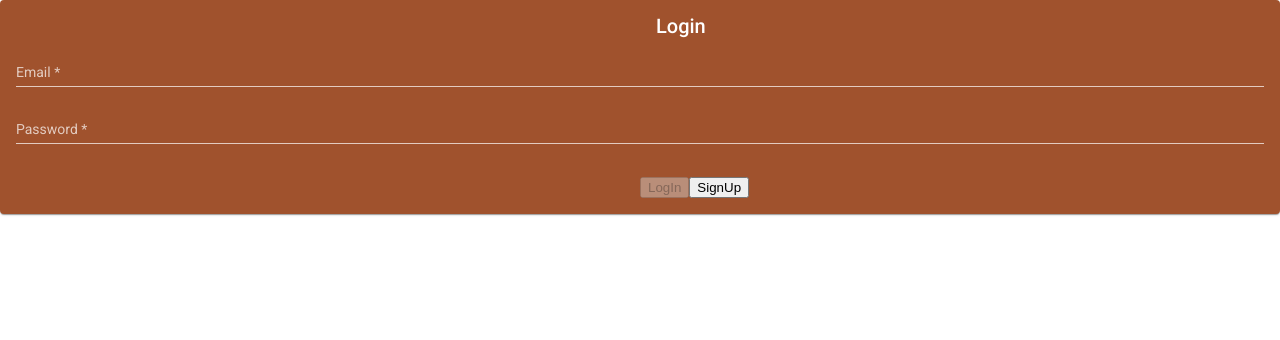
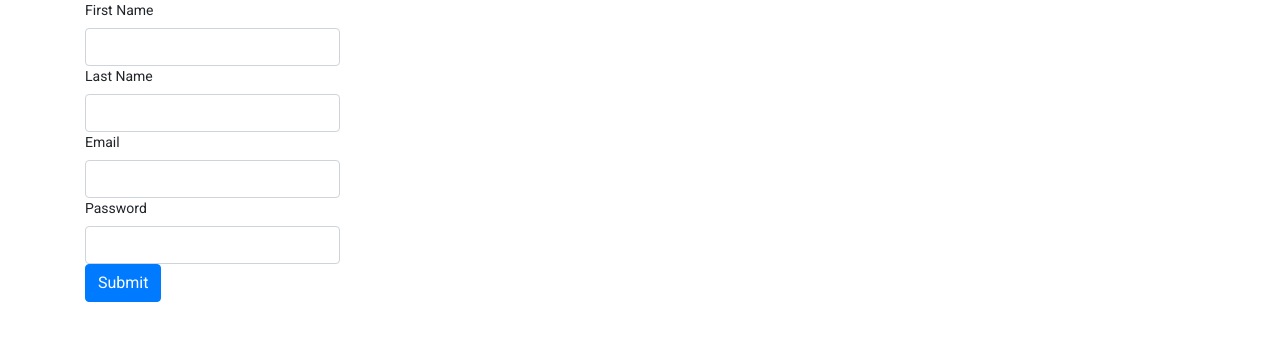
Before and after one commit to YogeshSolanki2/Swiggy, an Angular app: page / in a window 1280 px wide. Shown: the top 340 px of the page. Built offline with nearby package versions, Linux system fonts and the light colour scheme.

Commit message:
SignUp page Temp Design & Validation

```diff
--- a/src/app/app.component.html
+++ b/src/app/app.component.html
@@ -1,2 +1,2 @@
-<app-login-page></app-login-page>
-<!-- <app-signup-page></app-signup-page> -->
+<!-- <app-login-page></app-login-page>  -->
+<app-signup-page></app-signup-page>
--- a/src/app/login-page/login-page.component.ts
+++ b/src/app/login-page/login-page.component.ts
@@ -38,6 +38,8 @@ export class LoginPageComponent  {
 
 
 
+
+
 }
 const control = new FormControl('YOgesh17#', Validators.pattern("^(?=.*[0-9])"+ "(?=.*[a-z])(?=.*[A-Z])"+ "(?=.*[@#$%^&+=])"+ "(?=\\S+$).{8,20}$"));
 
--- a/src/app/signup-page/signup-page.component.html
+++ b/src/app/signup-page/signup-page.component.html
@@ -1,18 +1,45 @@
-<p>signup-page works!</p>
-<form class="example-form">
-    <mat-form-field class="example-full-width" appearance="fill">
-      <mat-label>Email</mat-label>
-      <input type="email" matInput [formControl]="emailFormControl" [errorStateMatcher]="matcher"
-             placeholder="Ex. pat@example.com">
-      <mat-hint>Errors appear instantly!</mat-hint>
-      <mat-error *ngIf="emailFormControl.hasError('email') && !emailFormControl.hasError('required')">
-        Please enter a valid email address
-      </mat-error>
-      <mat-error *ngIf="emailFormControl.hasError('required')">
-        Email is <strong>required</strong>
-      </mat-error>
-      <mat-error *ngIf="emailFormControl.hasError('maxLength')">
-        MAXLENGTH  is <strong>required</strong>
-      </mat-error>
-    </mat-form-field>
+
+<div class="container">
+  <div class ="row">
+    <div class ="col-lg-3">
+<form [formGroup]="signUpForm" (ngSubmit)="submit()">
+    <div class="example-form">
+      <label for="name">First Name</label>
+      <input formControlName="firstName" id="firstName" type="text" class="form-control">
+      <div *ngIf="data.firstName.touched && data.firstName.invalid" class="alert alert-danger">
+        <mat-error *ngIf="data.firstName.errors.required">First name is <Strong>Required</Strong></mat-error>
+        <mat-error *ngIf="data.firstName.errors.minlength">First name must be of <Strong>2 Character</Strong></mat-error>
+      </div>
+    </div>
+
+    <div class="example-form">
+      <label for="lastName">Last Name</label>
+      <input formControlName="lastName" id="lastname" type="text" class="form-control">
+      <div *ngIf="data.lastName.touched && data.lastName.invalid" class="alert alert-danger">
+        <mat-error *ngIf="data.lastName.errors.required">Last name is <Strong>Required</Strong></mat-error>
+        <mat-error *ngIf="data.lastName.errors.minlength">Last name must be of <Strong>2 Character</Strong></mat-error>
+      </div>
+    </div>
+
+    <div class="example-form">
+      <label for="email">Email</label>
+      <input formControlName="email" id="email" type="text" class="form-control">
+      <div *ngIf="data.email.touched && data.email.invalid" class="alert alert-danger">
+        <mat-error *ngIf="data.email.errors.required">Email is <Strong>Required</Strong></mat-error>
+        <mat-error *ngIf="data.email.errors.mail">Email is <Strong>Invalid</Strong></mat-error>
+      </div>
+    </div>
+
+    <div class="example-form">
+      <label for="password">Password</label>
+      <input formControlName="password" id="password" type="text" class="form-control">
+      <div *ngIf="data.password.touched && data.password.invalid" class="alert alert-danger">
+        <mat-error *ngIf="data.password.errors.required">Password is <Strong>Required</Strong></mat-error>
+        <mat-error *ngIf="data.password.errors.pattern">Password dont match the  <Strong>Criteria</Strong></mat-error>
+      </div>
+    </div>
+    <button class="btn btn-primary" type="submit">Submit</button>
   </form>
+</div>
+</div>
+</div>
--- a/src/app/signup-page/signup-page.component.ts
+++ b/src/app/signup-page/signup-page.component.ts
@@ -1,27 +1,45 @@
 import {Component ,OnInit} from '@angular/core';
-import {FormControl, FormGroupDirective, NgForm, Validators} from '@angular/forms';
-import {ErrorStateMatcher} from '@angular/material/core';
+import {FormControl, FormGroup, FormGroupDirective, NgForm, Validators} from '@angular/forms';
 
-/** Error when invalid control is dirty, touched, or submitted. */
-export class MyErrorStateMatcher implements ErrorStateMatcher {
-  isErrorState(control: FormControl | null, form: FormGroupDirective | NgForm | null): boolean {
-    const isSubmitted = form && form.submitted;
-    return !!(control && control.invalid && (control.dirty || control.touched || isSubmitted));
-  }
-}
+
 @Component({
   selector: 'app-signup-page',
   templateUrl: './signup-page.component.html',
   styleUrls: ['./signup-page.component.css']
 })
+
 export class SignupPageComponent implements OnInit {
-  emailFormControl = new FormControl('', [
-    Validators.required,
-    Validators.email,
-    Validators.maxLength(12),
-  ]);
-  matcher = new MyErrorStateMatcher();
   constructor() { }
+
+  minimunLength=2;
+  maximumLength=20;
+
+  signUpForm = new FormGroup({
+    firstName: new FormControl('',[
+      Validators.required,
+      Validators.minLength(this.minimunLength),
+      Validators.maxLength(this.maximumLength),]),
+
+    lastName: new FormControl('',[
+      Validators.required,
+      Validators.minLength(this.minimunLength),
+      Validators.maxLength(this.maximumLength),]),
+
+    email: new FormControl('',[
+      Validators.required,
+      Validators.email]),
+
+    password: new FormControl('',[
+      Validators.required,
+      Validators.pattern("^(?=.*[0-9])"+ "(?=.*[a-z])(?=.*[A-Z])"+ "(?=.*[@#$%^&+=])"+ "(?=\\S+$).{8,20}$")])
+  })
+
+  get data(){
+    return this.signUpForm.controls;
+  }
+ submit(){
+   console.log(this.signUpForm.value);
+ }
 
   ngOnInit(): void {
   }
--- a/src/index.html
+++ b/src/index.html
@@ -2,12 +2,14 @@
 <html lang="en">
 <head>
   <meta charset="utf-8">
+  <link href="//maxcdn.bootstrapcdn.com/bootstrap/4.1.1/css/bootstrap.min.css" rel="stylesheet" id="bootstrap-css">
   <title>Swiggy</title>
   <base href="/">
   <meta name="viewport" content="width=device-width, initial-scale=1">
   <link rel="icon" type="image/x-icon" href="favicon.ico">
   <link href="https://fonts.googleapis.com/css?family=Roboto:300,400,500&display=swap" rel="stylesheet">
   <link href="https://fonts.googleapis.com/icon?family=Material+Icons" rel="stylesheet">
+
 </head>
 <body class="mat-typography">
    <app-root></app-root>
```
